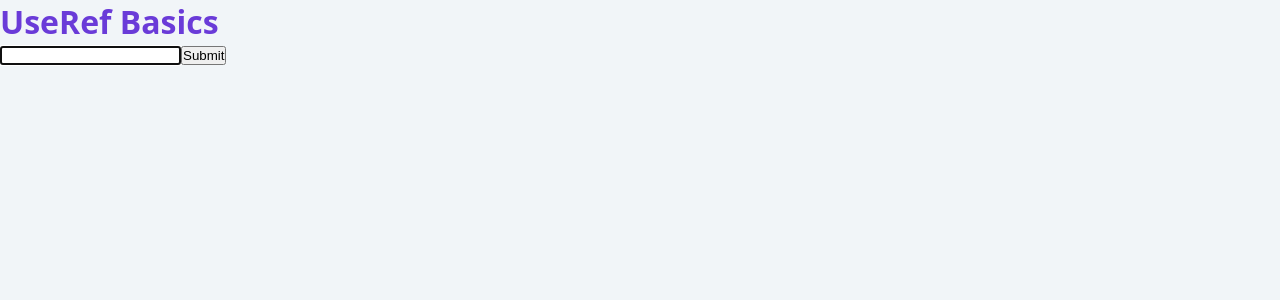
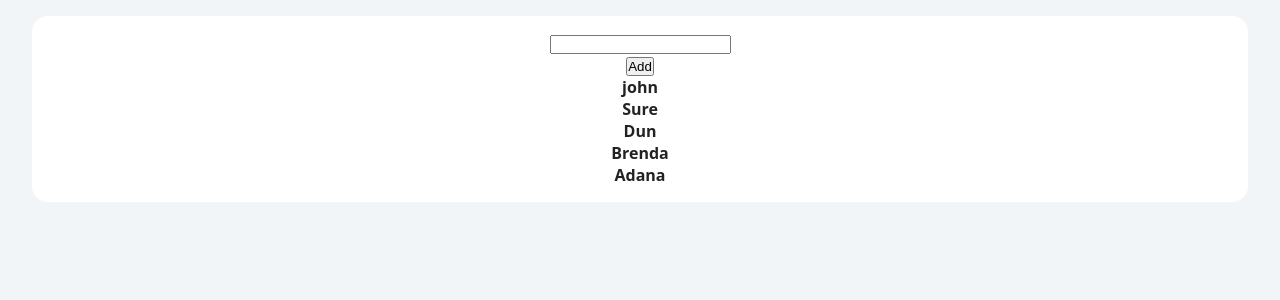
Before and after one commit to Suredun254/tutorial, a React (Create React App) app: page / in a window 1280 px wide. Shown: the top 300 px of the page. Built offline with nearby package versions, Linux system fonts and the light colour scheme.

Commit message:
useReducer basics

```diff
--- a/src/App.js
+++ b/src/App.js
@@ -1,35 +1,10 @@
 import React from "react";
-// import Booklist from "./Booklist";
-// import UseStateBasics from "./advancedReact/UseStates/UseStateBasics";
-// import UseStateArray from "./advancedReact/UseStates/UseStateArray";
-// import UseStateObject from "./advancedReact/UseStates/UseStateObject";
-// import UseStateCounter from "./advancedReact/UseStates/UseStateCounter";
-// import UseEffectBasics from "./advancedReact/UseEffect/UseEffectBasics";
-// import UseEfectCleanUp from "./advancedReact/UseEffect/UseEfectCleanUp";
-// import UseEffectFetchData from "./advancedReact/UseEffect/UseEffectFetchData";
-// import ConditionalRendering from "./advancedReact/ConditionalRendering/ConditionalRendering";
-// import ShortCircuitEvaluation from "./advancedReact/ConditionalRendering/ShortCircuitEvaluation";
-// import SHowHide from "./advancedReact/ConditionalRendering/SHowHide";
-// import ControlledInputs from "./advancedReact/Forms/ControlledInputs";
-// import MultipleInputs from "./advancedReact/Forms/MultipleInputs";
-import UseRefBasics from "./advancedReact/UseRef/UseRefBasics";
+
+import Index from "./advancedReact/UseReducer/index";
 const App = () => {
   return (
-    <div>
-      {/* <Booklist /> */}
-      {/* <UseStateBasics /> */}
-      {/* <UseStateArray /> */}
-      {/* <UseStateObject /> */}
-      {/* <UseStateCounter /> */}
-      {/* <UseEffectBasics /> */}
-      {/* <UseEfectCleanUp /> */}
-      {/* <UseEffectFetchData /> */}
-      {/* <ConditionalRendering /> */}
-      {/* <ShortCircuitEvaluation /> */}
-      {/* <SHowHide /> */}
-      {/* <ControlledInputs /> */}
-      {/* <MultipleInputs />*/}
-      <UseRefBasics />
+    <div className="maindiv">
+      <Index />
     </div>
   );
 };
--- /dev/null
+++ b/src/advancedReact/UseReducer/Modal.js
@@ -0,0 +1,7 @@
+import React from "react";
+
+const Modal = () => {
+  return <div>Modal</div>;
+};
+
+export default Modal;
--- /dev/null
+++ b/src/advancedReact/UseReducer/index.js
@@ -0,0 +1,44 @@
+import React, { useState } from "react";
+import Modal from "./Modal";
+import { data } from "../UseStates/names";
+const Index = () => {
+  const [name, setName] = useState("");
+  const [people, setPeople] = useState(data);
+  const [showModal, setShowModal] = useState(false);
+
+  const handleSubmit = (e) => {
+    e.preventDefault();
+    if (name) {
+      setShowModal(true);
+      setPeople([...people, { id: new Date().getTime().toString }]);
+    } else {
+      setShowModal(true);
+    }
+  };
+  return (
+    <>
+      {showModal && <Modal />}
+      <form action="" onSubmit={handleSubmit}>
+        <div>
+          <input
+            type="text"
+            name=""
+            id=""
+            value={name}
+            onChange={(e) => setName(e.target.value)}
+          />
+        </div>
+        <button type="submit"> Add</button>
+      </form>
+      {people.map((person) => {
+        return (
+          <div key={person.id}>
+            <h4>{person.name}</h4>
+          </div>
+        );
+      })}
+    </>
+  );
+};
+
+export default Index;
```
Also changed, not shown: src/advancedReact/UseReducer/UseReducer.js (+11 -0 lines).
